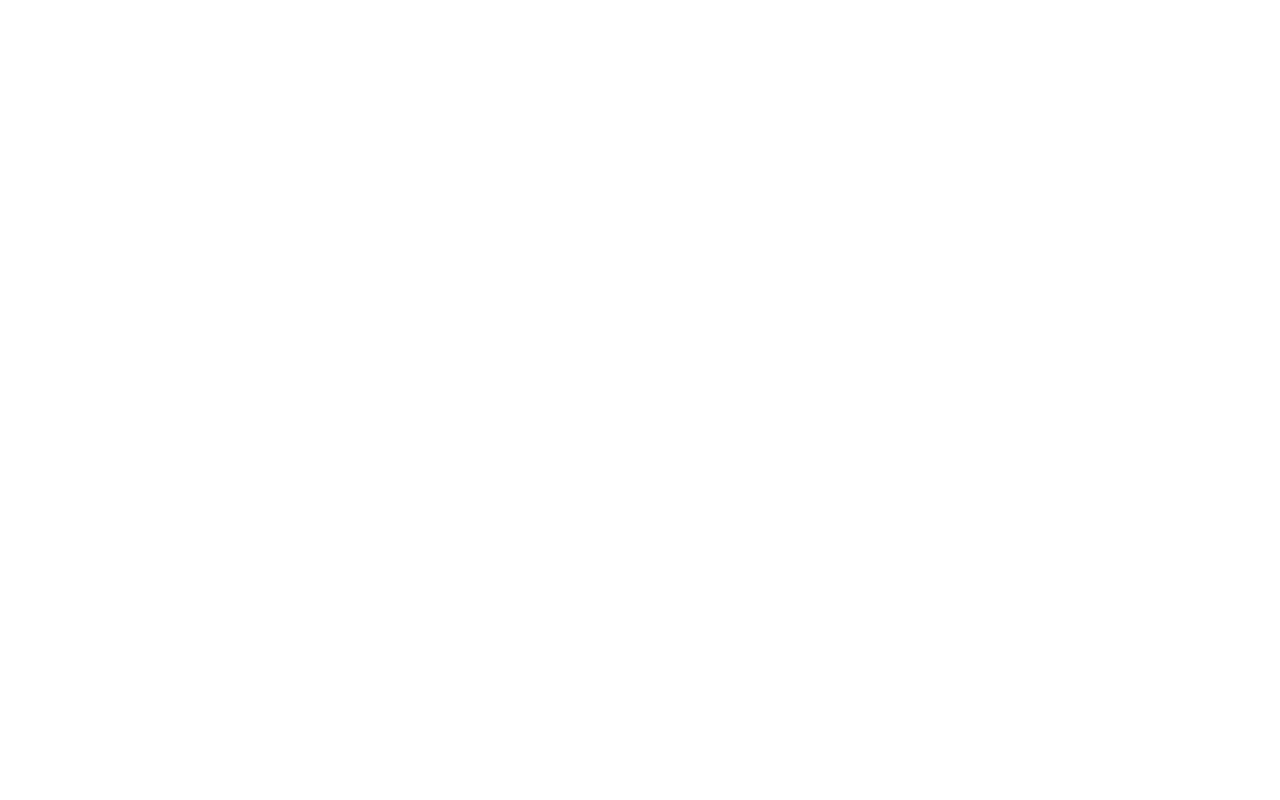
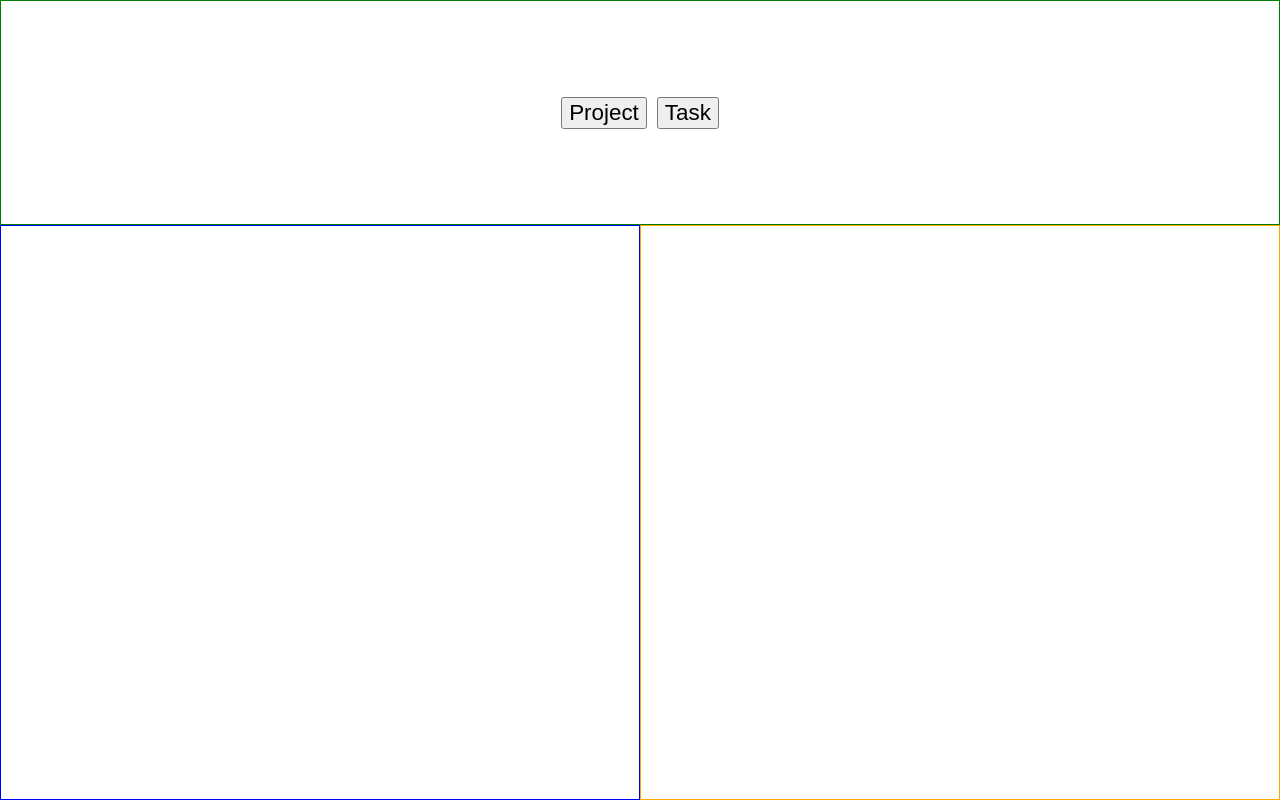
Before and after one commit to daniel-citrus/Todo-List, a website built with webpack: page src/template.html in a window 1280 px wide. Built offline with nearby package versions, Linux system fonts and the light colour scheme.

Commit message:
start dom controls

```diff
--- a/src/scripts/domControl.js
+++ b/src/scripts/domControl.js
@@ -1,4 +1,16 @@
-export default function domControl() {
+export default function DomControl() {
+    let projectContainer = document.querySelector('.projects');
+    let taskContainer = document.querySelector('.tasks');
+
+    let projectButtons = document.querySelectorAll("button.project");
+    let taskButtons = document.querySelectorAll("button.task");
+
+    projectButtons.forEach((pButton)=> {
+        pButton.addEventListener("click", ()=> {
+            console.log('hi');
+        })
+    })
+
     function createProject() {
 
     }
@@ -8,6 +20,5 @@ export default function domControl() {
     }
 
     return {
-
     }
 }
--- a/src/scripts/main.js
+++ b/src/scripts/main.js
@@ -1,10 +1,12 @@
 import "../style/style.scss";
+import { DomControl } from './barrel'
 import { ProjectList } from './barrel'
 import { TaskList } from './barrel'
 
 let brain = (() => {
     let tasks = TaskList();
     let projects = ProjectList();
+    let domControl = DomControl();
 
     function createProject(name) {
         // Create a new project
--- a/src/style/style.scss
+++ b/src/style/style.scss
@@ -1,3 +1,39 @@
-div {
-    color: red;
+.controls {
+    grid-area: controls;
+    border: 1px solid green;
+
+    display: flex;
+    justify-content: center;
+    align-items: center;
+    gap: 10px;
+
+    button {
+        font-size: 1.4rem;
+    }
 }
+
+.tasks {
+    grid-area: tasks;
+    border: 1px solid orange
+}
+
+.projects {
+    grid-area: projects;
+    border: 1px solid blue
+}
+
+.main {
+    height: 100%;
+    display: grid;
+    grid-template:
+    "controls controls"
+    "projects tasks"
+    "projects tasks"
+    "projects tasks"
+    ;
+}
+
+html, body {
+    margin:0;
+    height: 100%;
+}
--- a/src/template.html
+++ b/src/template.html
@@ -8,6 +8,14 @@
     </head>
 
     <body>
+        <div class="main">
+            <div class="controls">
+                <button class="project">Project</button>
+                <button class="task">Task</button>
+            </div>
+            <div class="tasks"></div>
+            <div class="projects"></div>
+        </div>
     </body>
 
 </html>
```
Also changed, not shown: src/scripts/barrel.js (+4 -3 lines), README.md, dist/bundle.js, dist/index.html, dist/main.css.
